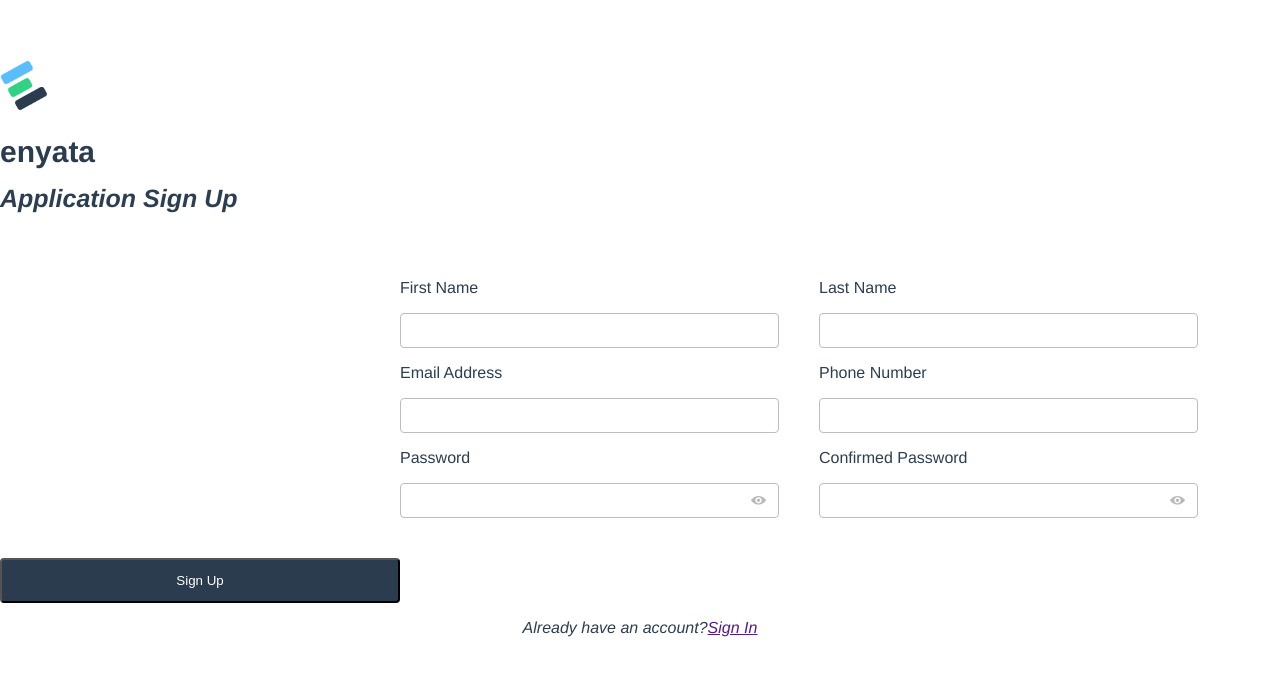
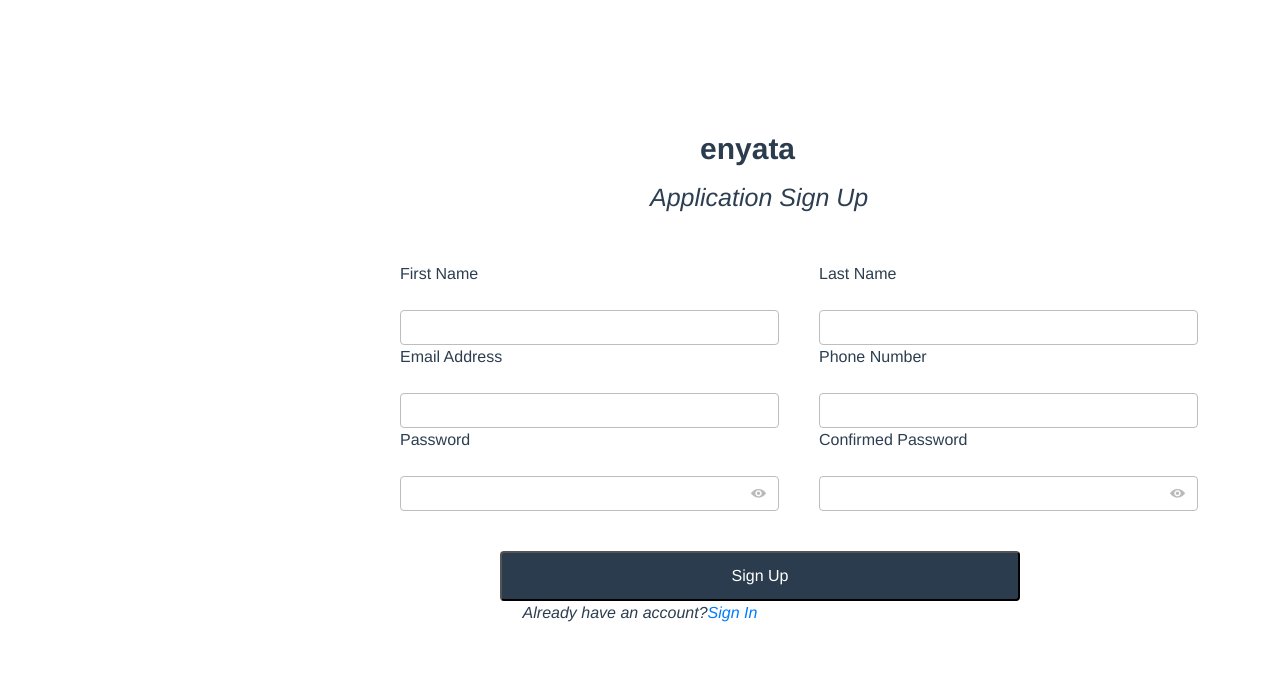
Before and after one commit to addempsea/Recruitment-Dashboard, a Vue app: page / in a window 1280 px wide. Shown: the top 676 px of the page. Built offline with nearby package versions, Linux system fonts and the light colour scheme.

Commit message:
user-page

```diff
--- a/public/index.html
+++ b/public/index.html
@@ -4,6 +4,7 @@
     <meta charset="utf-8">
     <meta http-equiv="X-UA-Compatible" content="IE=edge">
     <meta name="viewport" content="width=device-width,initial-scale=1.0">
+    <link rel="stylesheet" href="https://maxcdn.bootstrapcdn.com/bootstrap/4.0.0/css/bootstrap.min.css" integrity="sha384-Gn5384xqQ1aoWXA+058RXPxPg6fy4IWvTNh0E263XmFcJlSAwiGgFAW/dAiS6JXm" crossorigin="anonymous">
     <link href='http://fonts.googleapis.com/css?family=Lato&subset=latin,latin-ext' rel='stylesheet' type='text/css'>
     <link rel="icon" href="<%= BASE_URL %>favicon.ico">
     <title>portal</title>
--- a/src/router/index.js
+++ b/src/router/index.js
@@ -15,11 +15,6 @@ const routes = [
     path: '/signUp',
     name:'sign up',
     component: () => import(/* webpackChunkName: "signUp" */ '../views/signUp.vue')
-  },
-  {
-    path: '/appForm',
-    name:'application form ',
-    component: () => import(/* webpackChunkName: "appForm" */ '../views/appForm.vue')
   },
   {
     path: '/applicantSidebar',
@@ -52,6 +47,11 @@ const routes = [
     component: () => import(/* webpackChunkName: "successfulPage" */ '../views/successfulPage.vue')
   },
   {
+    path: '/applicantSignup',
+    name:'applicantSignup ',
+    component: () => import(/* webpackChunkName: "applicantSignup" */ '../views/applicantSignup.vue')
+  },
+  {
     path: '/QuestionPage',
     name:'QuestionPage ',
     component: () => import(/* webpackChunkName: "QuestionPage" */ '../components/QuestionPage.vue')
@@ -61,14 +61,7 @@ const routes = [
     name:'Success ',
     component: () => import(/* webpackChunkName: "Success" */ '../components/Success.vue')
   },
-  {
-    path: '/about',
-    name: 'about',
-    // route level code-splitting
-    // this generates a separate chunk (about.[hash].js) for this route
-    // which is lazy-loaded when the route is visited.
-    component: () => import(/* webpackChunkName: "about" */ '../views/About.vue')
-  }
+
 ]
 
 const router = new VueRouter({
--- a/src/views/About.vue
+++ /dev/null
@@ -1,5 +0,0 @@
-<template>
-  <div class="about">
-    <h1>This is an about page</h1>
-  </div>
-</template>
--- a/src/views/Home.vue
+++ b/src/views/Home.vue
@@ -1,8 +1,8 @@
 <template>
 <div>
    <div class="home">
-    <img alt="Enyata-logo" src="../assets/enyata-logo.png">
-    <h5>enyata</h5>
+    <img class="logo" alt="Enyata-logo" src="../assets/enyata-logo.png">
+    <h5 class="enyata">enyata</h5>
     <h6>Application Sign Up</h6>
   </div>
   <div class="input-form">
@@ -35,7 +35,7 @@
       </div>
     </form>
   </div>
-   <router-link to='/signUp'><button>Sign Up</button></router-link>
+   <button>Sign Up</button>
   <p class="link">Already have an account?<a href="">Sign In</a></p>
 </div>
 
@@ -48,6 +48,15 @@
   margin-left: 400px;
   margin-top: 50px;
 
+}
+.home {
+  margin-left: 650px;
+}
+.logo {
+  padding-left:65px;
+}
+.enyata {
+  padding-left:50px;
 }
 .form-item {
   display: block;
@@ -100,9 +109,10 @@ button {
   background-color: #2B3C4E;
   color:white;
   border-radius: 4px;
-  width:400px;
-  height: 45px;
+  width:520px;
+  height: 50px;
   margin-top: 40px;
+  margin-left: 500px;
 }
 
 .link {
--- a/src/views/appForm.vue
+++ /dev/null
@@ -1,205 +0,0 @@
-<template>
-  <div>
-    <div class="form-container-head">
-      <img src="../assets/enyata-logo.png" alt="enyata" class="enyata-logo" />
-      <h3>enyata</h3>
-      <p>Applicant Form</p>
-    </div>
-    <div class="form-wrapper">
-    <div class="input-form">
-      <form class="first-input">
-        <div class="form-item">
-          <p><label for="name">First Name</label></p>
-          <input type="text" placeholder="" />
-        </div>
-        <div class="form-item">
-          <p><label for="name">Email</label></p>
-          <input type="text" placeholder="" />
-        </div>
-        <div class="form-item">
-          <p><label for="name">Address</label></p>
-          <input class="input-image" type="text" placeholder="" />
-        </div>
-        <div class="form-item">
-          <p><label for="name">Course of Study</label></p>
-          <input class="input-image" type="text" placeholder="" />
-        </div>
-
-      </form>
-      <form class="second-input">
-        <div class="form-item">
-          <p><label for="name">Last Name</label></p>
-          <input type="text" placeholder="" />
-        </div>
-        <div class="form-item">
-          <p><label for="name">Date of Birth</label></p>
-          <input type="text" placeholder="" />
-        </div>
-        <div class="form-item">
-          <p><label for="name">University</label></p>
-          <input class="input-image" type="text" placeholder="" />
-        </div>
-        <div class="form-item">
-          <p><label for="name">CGPA</label></p>
-          <input class="input-image" type="text" placeholder="" />
-        </div>
-       <router-link to='/applicantSidebar'><button class="button">Button</button></router-link>
-
-      </form>
-    </div>
-
-  <!-- <div class="wrapper">
-    <button class="button">Button</button>
-   </div> -->
-    </div>
-  </div>
-</template>
-<style scoped>
-.enyata-logo {
-  width: 49px;
-  height: 52px;
-}
-.form-container-head {
-  text-align: center;
-  margin-top: 116px;
-}
-.form-container-head h3 {
-  font-family: "Lato", sans-serif;
-  font-style: normal;
-  font-weight: bold;
-  font-size: 32px;
-  letter-spacing: -0.02em;
-  color: #2b3c4e;
-}
-.form-container-head p {
-  font-family: "Lato", sans-serif;
-  font-style: italic;
-  font-weight: 500;
-  font-size: 24px;
-  color: #2b3c4e;
-  text-align: center;
-}
-.form-wrapper {
-  display: flex;
-  width: 80%;
-  max-width: 963px;
-  height: 700px;
-  margin-left: auto;
-  margin-right: auto;
-  margin-top: 45px;
-  margin-bottom: 171px;
-  background: #ffffff;
-  box-shadow: 0px 10px 20px rgba(0, 0, 0, 0.25);
-  border-radius: 8px;
-}
-.input-form {
-  display: flex;
-  margin-left: 80px;
-  margin-top: 200px;
-
-}
-input {
-  width: 400px;
-  height: 30px;
-  border: 1.5px solid #2b3c4e;
-  box-sizing: border-box;
-  border-radius: 6px;
-}
-p {
-  text-align: left;
-  font-family: Lato;
-  font-style: normal;
-  font-weight: normal;
-  font-size: 14px;
-
-}
-label {
-  font-family: "Lato", sans-serif;
-  font-style: normal;
-  font-weight: normal;
-  font-size: 14px;
-  color: #2b3c4e;
-}
-.wrapper {
-    margin-top: 550px;
-    /* margin-right: -1000px; */
-}
-
-.button {
-    /* position: absolute; */
-    top: 50%;
-}
-button {
-  /* width: 70%;
-  max-width: 379px;
-  height: 50px;
-  transform: 60px;
-  margin-left: 400px;
-  margin-right: 900px;
-  margin-top: 550px;
-  display: block; */
-  background: #2b3c4e;
-  border-radius: 4px;
-  font-family: "Lato", sans-serif;
-  font-style: normal;
-  font-weight: bold;
-  font-size: 16px;
-  color: #ffffff;
-}
-.second-input {
-  padding-left: 40px;
-}
-/* input{
-  width:300px;
-} */
-/* form {
-  width: 90%;
-  max-width: 830px;
-  height: 469px;
-  margin-left: auto;
-  margin-right: auto;
-  display: block;
-  padding-top: 51px;
-}
-.rows {
-  margin-top: 40px;
-}
-
-input {
-  border: 1.5px solid #2b3c4e;
-  box-sizing: border-box;
-  border-radius: 4px;
-}
-.btn {
-  width: 70%;
-  max-width: 379px;
-  height: 50px;
-  margin-left: auto;
-  margin-right: auto;
-  margin-top: 40px;
-  display: block;
-  background: #2b3c4e;
-  border-radius: 4px;
-  font-family: "Lato", sans-serif;
-  font-style: normal;
-  font-weight: bold;
-  font-size: 16px;
-  color: #ffffff;
-}
-.else {
-  text-align: center;
-  font-size: 50px;
-  padding-top: 30vh;
-}
-.password {
-  position: relative;
-  display: block;
-  float: right;
-  width: 100%;
-}
-.password img {
-  margin-top: -20px;
-  margin-right: 20px;
-  float: right;
-} */
-</style>
--- /dev/null
+++ b/src/views/applicantSignup.vue
@@ -0,0 +1,162 @@
+<template>
+  <div>
+    <div class="form-container-head">
+      <img src="../assets/enyata-logo.png" alt="enyata" class="enyata-logo" />
+      <h3>enyata</h3>
+      <p>Applicant Form</p>
+    </div>
+    <div class="form-wrapper">
+      <form>
+        <div class="upload-form">
+          <input type="file" />
+        </div>
+
+        <div class="row mt-3">
+          <div class="col">
+            <label>First Name</label>
+            <input type="text" class="form-control" />
+          </div>
+          <div class="col">
+            <label>Last Name</label>
+            <input type="text" class="form-control" />
+          </div>
+        </div>
+
+        <div class="row rows">
+          <div class="col">
+            <label>Email</label>
+            <input type="email" class="form-control" />
+          </div>
+          <div class="col">
+            <label>Date of Birth</label>
+            <input type="date" class="form-control" />
+          </div>
+        </div>
+
+        <div class="row rows">
+          <div class="col">
+            <label>Address</label>
+            <input type="text" class="form-control" />
+          </div>
+          <div class="col">
+            <label>University</label>
+            <input type="text" class="form-control" />
+          </div>
+        </div>
+
+        <div class="row rows">
+          <div class="col">
+            <label>Course of Study</label>
+            <input type="text" class="form-control" />
+          </div>
+          <div class="col">
+            <label>CGPA</label>
+            <input type="text" class="form-control" />
+          </div>
+        </div>
+
+        <button class="btn btn-primary" type="submit">Submit</button>
+      </form>
+    </div>
+  </div>
+</template>
+
+<style scoped>
+form {
+  padding: 100px;
+}
+
+.icon {
+  margin-right: 15px;
+}
+.upload-form {
+  border: 1.5px dashed #2B3C4E;
+  width: 305px;
+  height: 35px;
+  margin-left: 200px;
+  margin-bottom: 60px;
+}
+.enyata-logo {
+  width: 49px;
+  height: 52px;
+}
+.form-container-head {
+  text-align: center;
+  margin-top: 116px;
+}
+.form-container-head h3 {
+  font-family: "Lato", sans-serif;
+  font-style: normal;
+  font-weight: bold;
+  font-size: 32px;
+  letter-spacing: -0.02em;
+  color: #2b3c4e;
+}
+.form-container-head p {
+  font-family: "Lato", sans-serif;
+  font-style: italic;
+  font-weight: 500;
+  font-size: 24px;
+  color: #2b3c4e;
+}
+.form-wrapper {
+  width: 90%;
+  max-width: 963px;
+  height: 800px;
+  margin-left: auto;
+  margin-right: auto;
+  margin-top: 45px;
+  margin-bottom: 171px;
+  display: block;
+  background: #ffffff;
+  box-shadow: 0px 5px 10px rgba(0, 0, 0, 0.25);
+  border-radius: 8px;
+}
+
+.form {
+  width: 90%;
+  max-width: 830px;
+  height: 469px;
+  margin-left: auto;
+  margin-right: auto;
+  display: block;
+  padding-top: 51px;
+}
+.rows {
+  margin-top: 40px;
+}
+label {
+  font-family: "Lato", sans-serif;
+  font-style: normal;
+  font-weight: normal;
+  font-size: 14px;
+  color: #2b3c4e;
+  /* margin-left:400px; */
+  /* margin-right: auto; */
+}
+input {
+  border: 1.5px solid #2b3c4e;
+  box-sizing: border-box;
+  border-radius: 4px;
+  display: flex;
+  margin-left: auto;
+  margin-right: auto;
+}
+.btn {
+  width: 70%;
+  max-width: 379px;
+  height: 50px;
+  margin-left: auto;
+  margin-right: auto;
+  margin-top: 40px;
+  display: block;
+  background: #2b3c4e;
+  border-radius: 4px;
+  font-family: "Lato", sans-serif;
+  font-style: normal;
+  font-weight: bold;
+  font-size: 16px;
+  color: #ffffff;
+}
+
+</style>
--- a/src/views/signUp.vue
+++ b/src/views/signUp.vue
@@ -1,8 +1,8 @@
 <template>
   <div class="applicant-form">
     <div class="home">
-      <img alt="Enyata-logo" src="../assets/enyata-logo.png" />
-      <h5>enyata</h5>
+      <img class="logo" alt="Enyata-logo" src="../assets/enyata-logo.png" />
+      <h5 class="enyata">enyata</h5>
       <h6>Applicant Log In</h6>
     </div>
     <div>
@@ -17,7 +17,7 @@
         </div>
       </form>
     </div>
-    <router-link to="/appForm"><button>Sign In</button></router-link>
+    <button>Sign In</button>
     <div class="account">
       <p>Don't have an account yet?<a>Sign Up</a></p>
       <p class="password">Forget Password?</p>
@@ -29,6 +29,15 @@
 .applicant-form {
     max-width: 400px;
     margin: 0 auto;
+}
+.home {
+  margin-left: 100px;
+}
+.logo {
+  padding-left:65px;
+}
+.enyata {
+  padding-left:50px;
 }
 .form-item {
   text-align: left;
```
Also changed, not shown: src/views/applicantDashboard.vue (+18 -28 lines).
